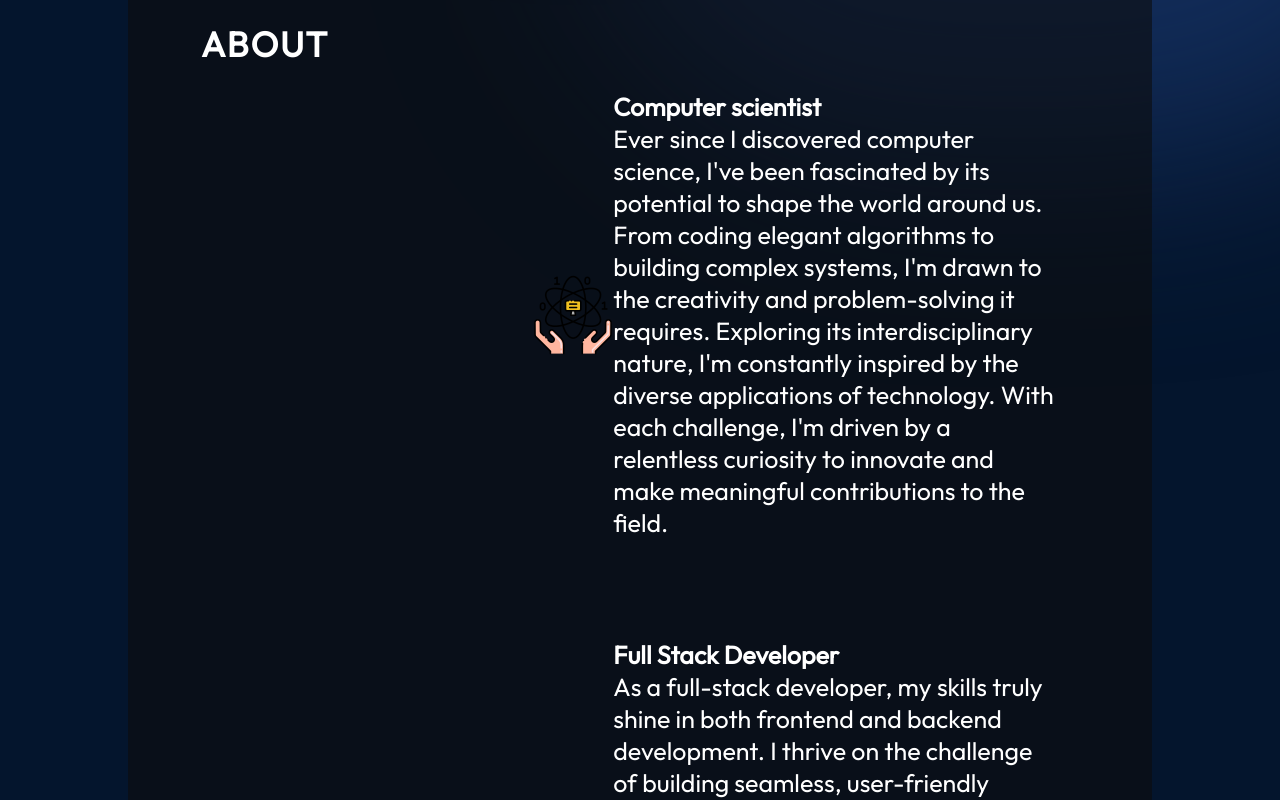
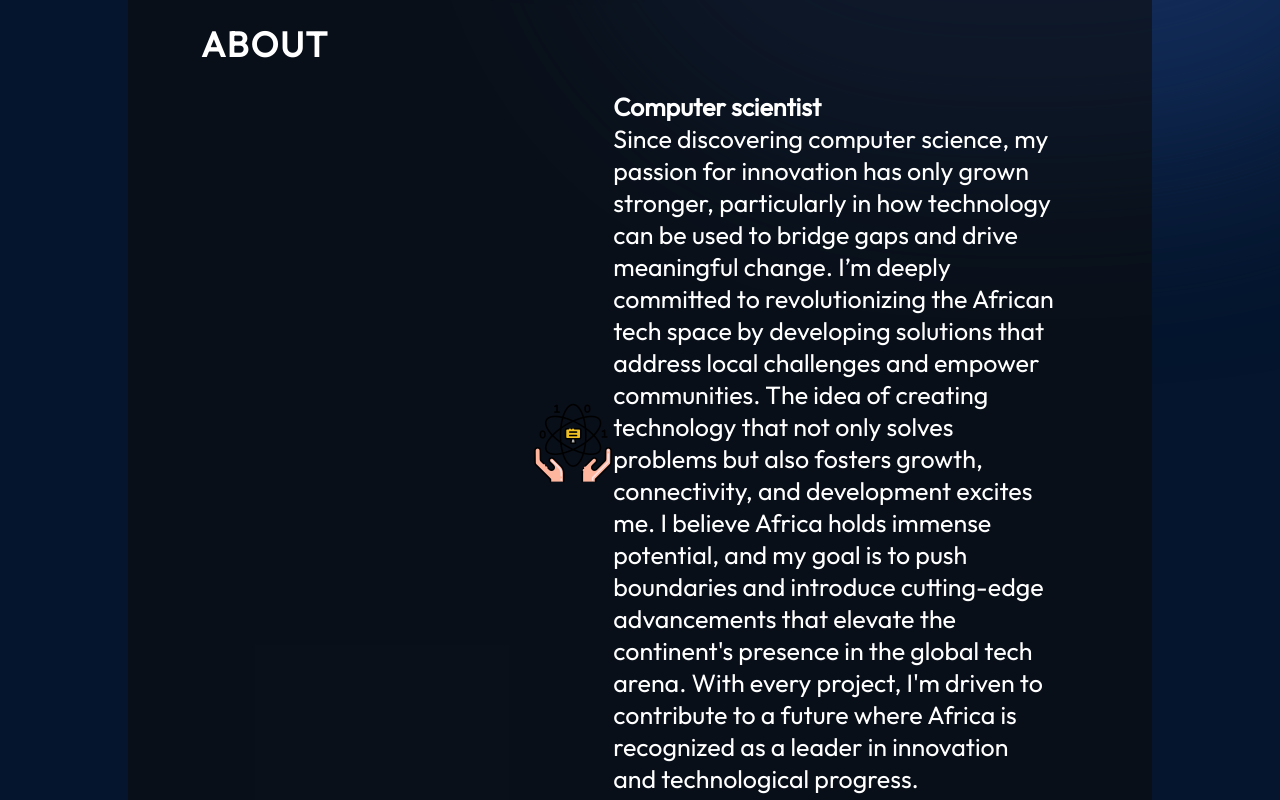
Before and after one commit to Barizio/Barizio.github.io, a React (Vite) app: page / in a window 1280 px wide. Shown: the part 880-1680 px from the top of the page. Built offline with nearby package versions, Linux system fonts and the light colour scheme.

Commit message:
updated my about text

```diff
--- a/src/components/About/About.jsx
+++ b/src/components/About/About.jsx
@@ -15,14 +15,12 @@ export const About = () => {
                         Computer scientist
                     </h3>
                     <p>
-                    Ever since I discovered computer science,
-                    I've been fascinated by its potential to shape the world around us.
-                    From coding elegant algorithms to building complex systems,
-                    I'm drawn to the creativity and problem-solving it requires.
-                    Exploring its interdisciplinary nature,
-                    I'm constantly inspired by the diverse applications of technology.
-                    With each challenge,
-                    I'm driven by a relentless curiosity to innovate and make meaningful contributions to the field.
+                    Since discovering computer science, my passion for innovation has only grown stronger,
+                    particularly in how technology can be used to bridge gaps and drive meaningful change.
+                    I’m deeply committed to revolutionizing the African tech space by developing solutions that address local challenges and empower communities.
+                     The idea of creating technology that not only solves problems but also fosters growth, connectivity, and development excites me. I believe Africa holds immense potential,
+                     and my goal is to push boundaries and introduce cutting-edge advancements that elevate the continent's presence in the global tech arena. With every project,
+                    I'm driven to contribute to a future where Africa is recognized as a leader in innovation and technological progress.
                      </p>
                 </div>
             </li>
```
